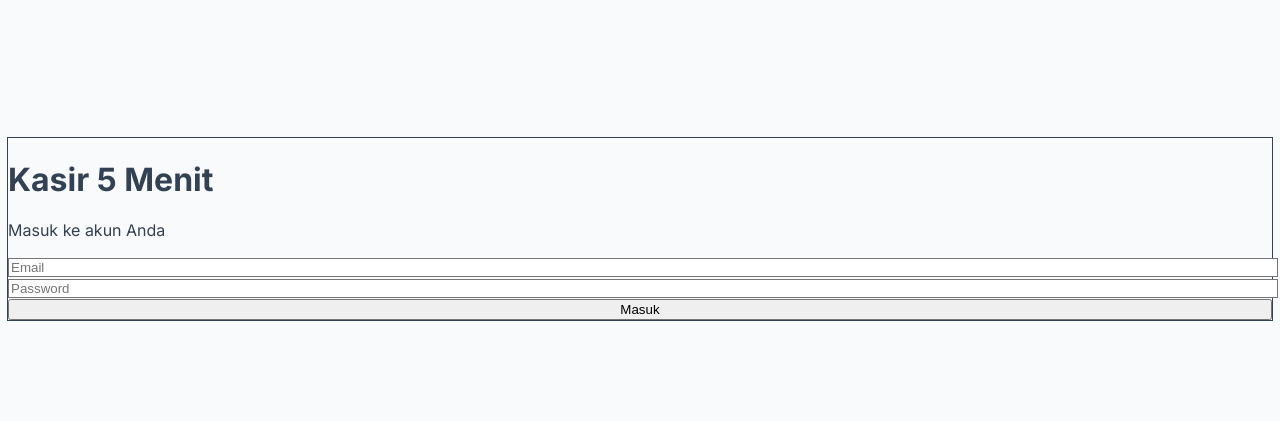
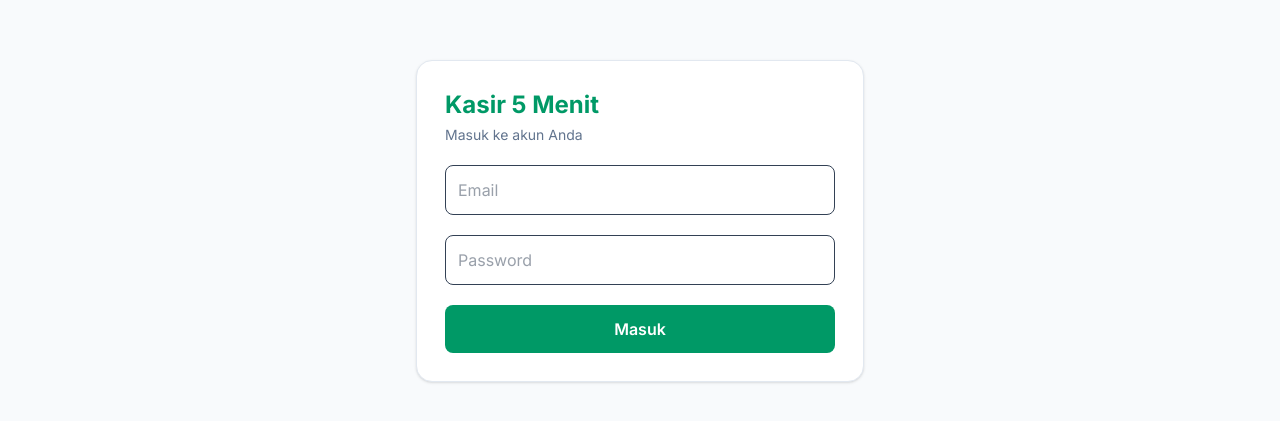
Before and after one commit to mufaiisme/kasir-5-menit, a Next.js app in the folder kasir-5-menit-phase5a/: page /login in a window 1280 px wide. Shown: the part 179-600 px from the top of the page. Built offline with nearby package versions, Linux system fonts and the light colour scheme; no server answers.

Commit message:
Update globals.css

```diff
--- a/kasir-5-menit-phase5a/app/globals.css
+++ b/kasir-5-menit-phase5a/app/globals.css
@@ -1,5 +1,6 @@
-@tailwind base;
-@tailwind components;
-@tailwind utilities;
+@import "tailwindcss";
 
-body { background-color:#f8fafc; color:#334155; }
+body {
+  background-color: #f8fafc;
+  color: #334155;
+}
```
